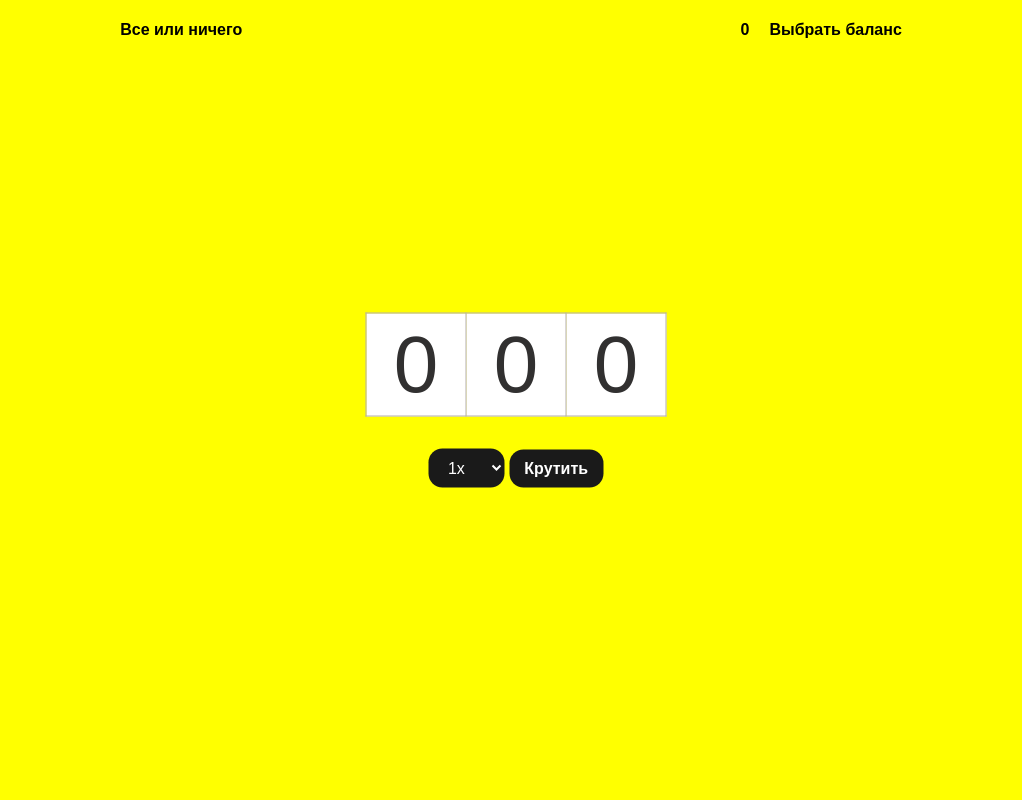
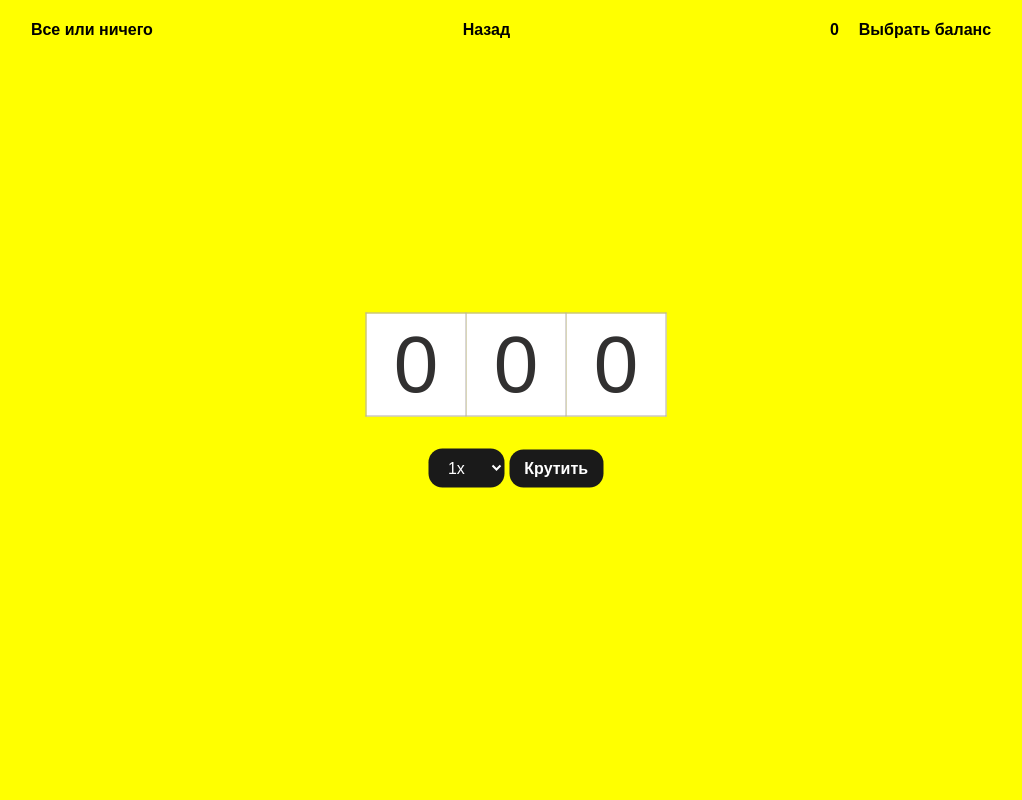
Before and after one commit to ciberOn/MyProjectGorbatenko, a plain HTML site: page index2.html in a window 1280 px wide. Shown: the top 800 px of the page, without its empty margins (124-1146 px from the left). Drawn offline with Linux system fonts and the light colour scheme.

Commit message:
Update index2.html

```diff
--- a/index2.html
+++ b/index2.html
@@ -7,6 +7,7 @@
 <body>
 	<nav>
 		<h2>Все или ничего</h2>
+		<h2><a href="index.html">Назад</a></h2>
 		<ul>
 			<li id="balance"></li>
 			<li><a href="#charge">Выбрать баланс</a></li>
```
